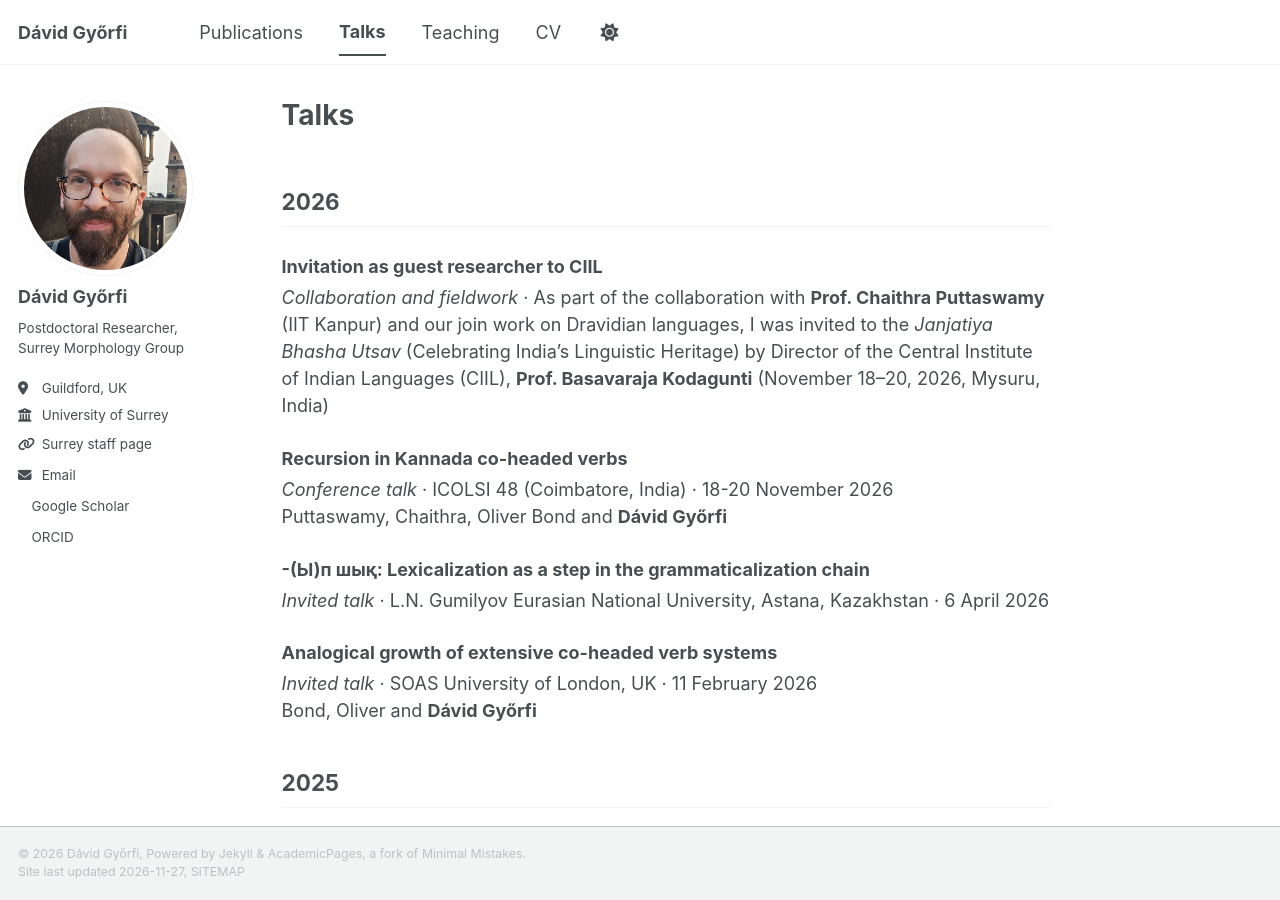
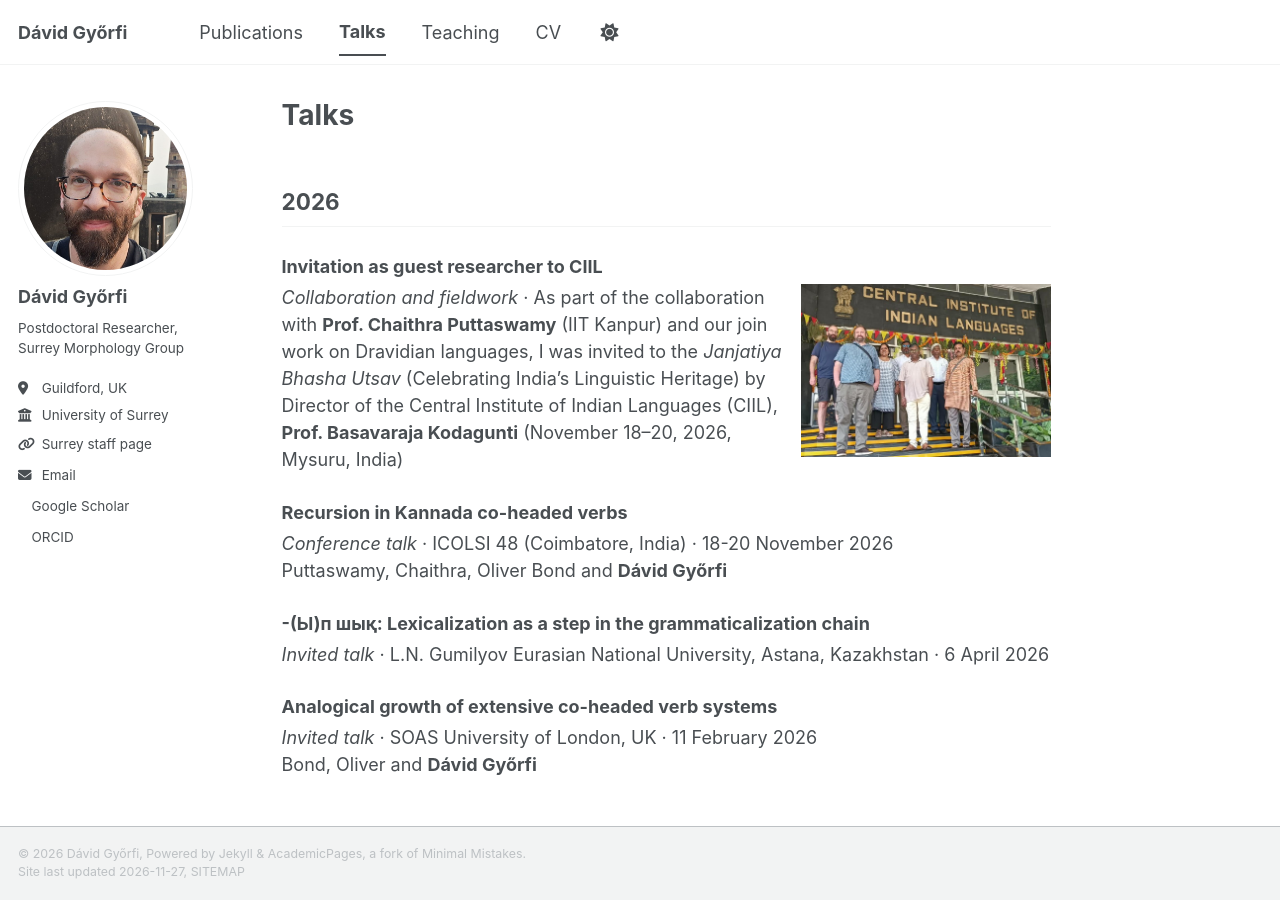
Before and after one commit to gyorfid/gyorfid.github.io, a Jekyll site: the page built from _pages/talks.md, in a window 1280 px wide and 900 px high. Built offline with Jekyll 4.4.1, drawn with Linux system fonts in a browser that asks for light colours; a style sheet for code colours, icons or effects is not loaded.

Commit message:
Update talks.md with new events for 2026
Added image and details for guest researcher invitation and conference talk.

```diff
--- a/_pages/talks.md
+++ b/_pages/talks.md
@@ -16,6 +16,7 @@ This text between the arrows is a note to you and does not appear on the website
 ## 2026
 
 ### Invitation as guest researcher to CIIL
+![Janjatiya Bhasha Utsav at CIIL, Mysuru](/images/ciil-2026.jpeg){: .align-right width="250px"}
 *Collaboration and fieldwork* ·	As part of the collaboration with **Prof. Chaithra Puttaswamy** (IIT Kanpur) and our join work on Dravidian languages, I was invited to the *Janjatiya Bhasha Utsav* (Celebrating India's Linguistic Heritage) by Director of the Central Institute of Indian Languages (CIIL), **Prof. Basavaraja Kodagunti** (November 18–20, 2026, Mysuru, India)
 
 ### Recursion in Kannada co-headed verbs
```
